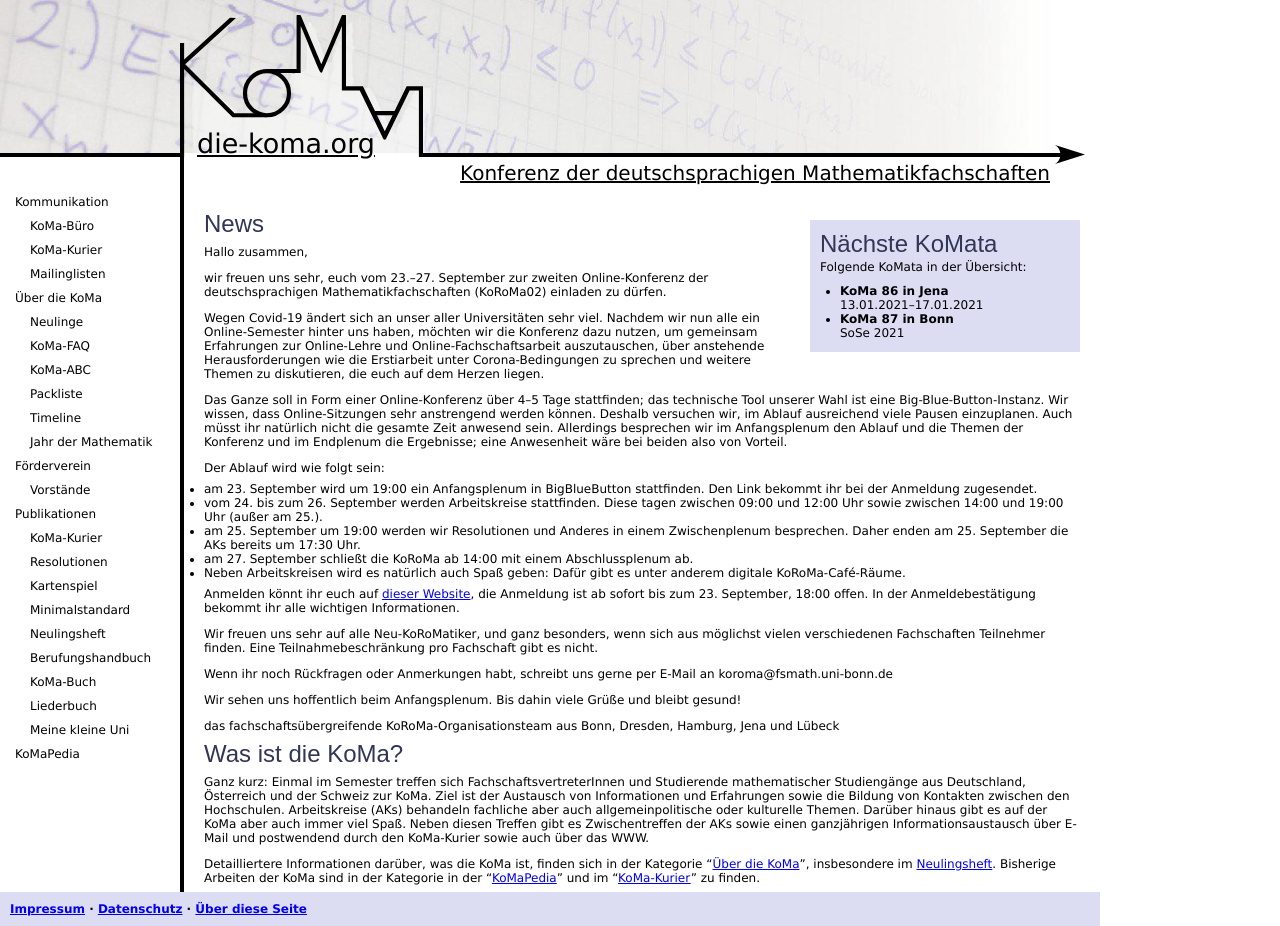
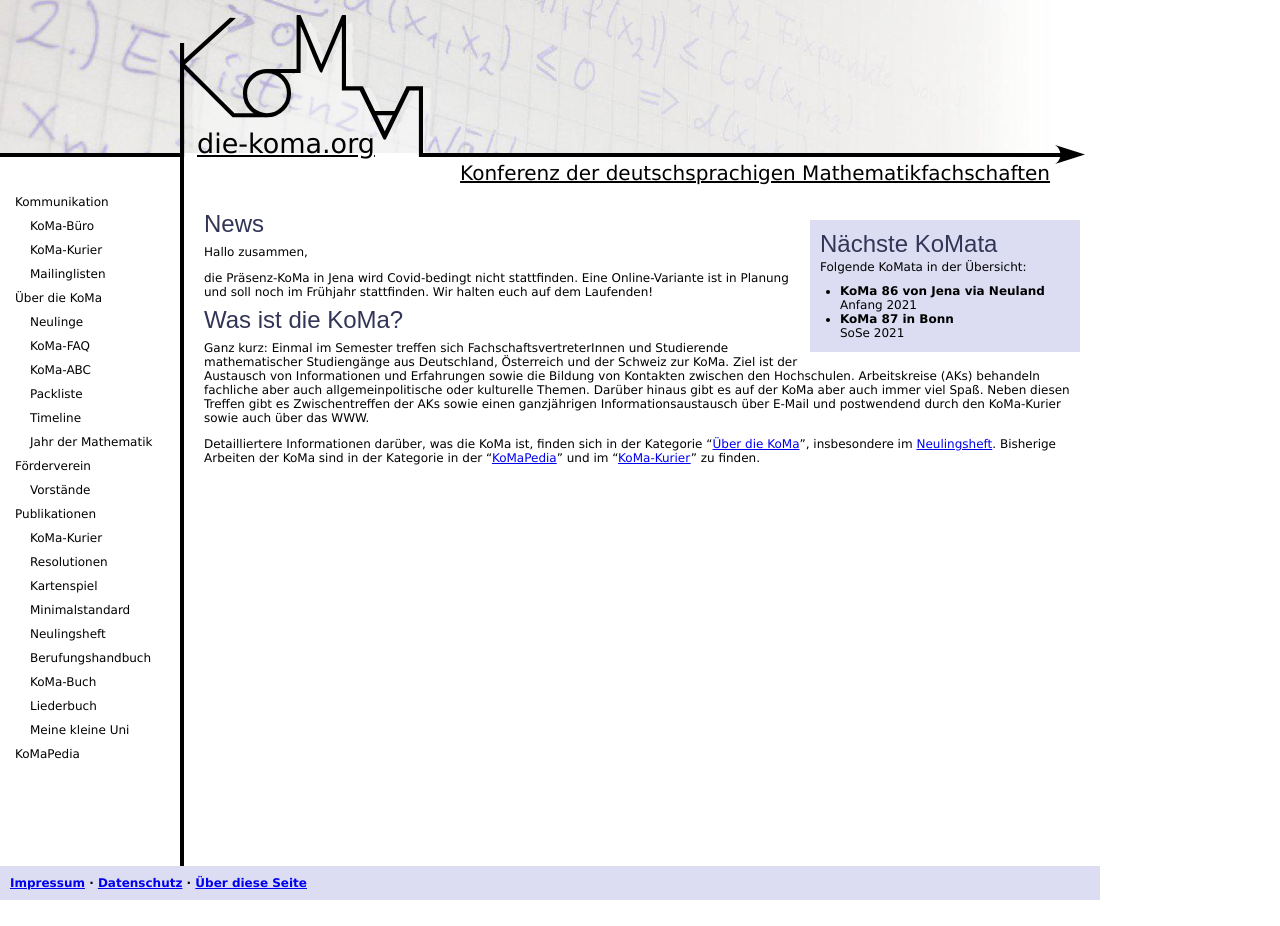
Before and after one commit to Die-KoMa/die-koma.org, a Jekyll site: the page built from index.md, in a window 1280 px wide. Built offline with Jekyll 4.4.1, drawn with Linux system fonts in a browser that asks for light colours; after the commit the page ends 900 px from its top, so only the background shows below that.

Commit message:
Zukünftige KoMaTa aktualisiert

```diff
--- a/_includes/next_koma.html
+++ b/_includes/next_koma.html
@@ -3,8 +3,8 @@
   <span>Folgende KoMata in der Übersicht:</span>
   <ul>
     <li>
-        <span class="name">KoMa 86 in Jena</span>
-        <span class="date">13.01.2021–17.01.2021</span>
+        <span class="name">KoMa 86 von Jena via Neuland</span>
+        <span class="date">Anfang 2021</span>
     </li>
     <li>
         <span class="name">KoMa 87 in Bonn</span>
--- a/index.md
+++ b/index.md
@@ -9,31 +9,8 @@ order: 1
 
 Hallo zusammen,
 
-wir freuen uns sehr, euch vom 23.–27. September zur zweiten Online-Konferenz der deutschsprachigen Mathematikfachschaften (KoRoMa02) einladen zu dürfen.
-
-Wegen Covid-19 ändert sich an unser aller Universitäten sehr viel. Nachdem wir nun alle ein Online-Semester hinter uns haben, möchten wir die Konferenz dazu nutzen, um gemeinsam Erfahrungen zur Online-Lehre und Online-Fachschaftsarbeit auszutauschen, über anstehende Herausforderungen wie die Erstiarbeit unter Corona-Bedingungen zu sprechen und weitere Themen zu diskutieren, die euch auf dem Herzen liegen.
-
-Das Ganze soll in Form einer Online-Konferenz über 4--5 Tage stattfinden; das technische Tool unserer Wahl ist eine Big-Blue-Button-Instanz.
-Wir wissen, dass Online-Sitzungen sehr anstrengend werden können. Deshalb versuchen wir, im Ablauf ausreichend viele Pausen einzuplanen. Auch müsst ihr natürlich nicht die gesamte Zeit anwesend sein. Allerdings besprechen wir im Anfangsplenum den Ablauf und die Themen der Konferenz und im Endplenum die Ergebnisse; eine Anwesenheit wäre bei beiden also von Vorteil.
-
-Der Ablauf wird wie folgt sein:
-- am 23. September wird um 19:00 ein Anfangsplenum in BigBlueButton stattfinden. Den Link bekommt ihr bei der Anmeldung zugesendet.
-- vom 24. bis zum 26. September werden Arbeitskreise stattfinden. Diese tagen zwischen 09:00 und 12:00 Uhr sowie zwischen 14:00 und 19:00 Uhr (außer am 25.).
-- am 25. September um 19:00 werden wir Resolutionen und Anderes in einem Zwischenplenum besprechen. Daher enden am 25. September die AKs bereits um 17:30 Uhr.
-- am 27. September schließt die KoRoMa ab 14:00 mit einem Abschlussplenum ab.
-- Neben Arbeitskreisen wird es natürlich auch Spaß geben: Dafür gibt es unter anderem digitale KoRoMa-Café-Räume.
-
-Anmelden könnt ihr euch auf [dieser Website](https://anmeldung.die-koma.org/KoRoMa/), die Anmeldung ist ab sofort bis zum 23. September, 18:00 offen.
-In der Anmeldebestätigung bekommt ihr alle wichtigen Informationen.
-
-Wir freuen uns sehr auf alle Neu-KoRoMatiker, und ganz besonders, wenn sich aus möglichst vielen verschiedenen Fachschaften Teilnehmer finden. Eine Teilnahmebeschränkung pro Fachschaft gibt es nicht.
-
-Wenn ihr noch Rückfragen oder Anmerkungen habt, schreibt uns gerne per E-Mail an koroma@fsmath.uni-bonn.de
-
-Wir sehen uns hoffentlich beim Anfangsplenum. Bis dahin viele Grüße und bleibt gesund!
-
-das fachschaftsübergreifende KoRoMa-Organisationsteam aus Bonn, Dresden, Hamburg, Jena und Lübeck
-
+die Präsenz-KoMa in Jena wird Covid-bedingt nicht stattfinden. Eine Online-Variante ist in Planung und soll noch im Frühjahr stattfinden.
+Wir halten euch auf dem Laufenden!
 
 
 
```
Also changed, not shown: ueber_die_koma/timeline.md (+2 -2 lines).
